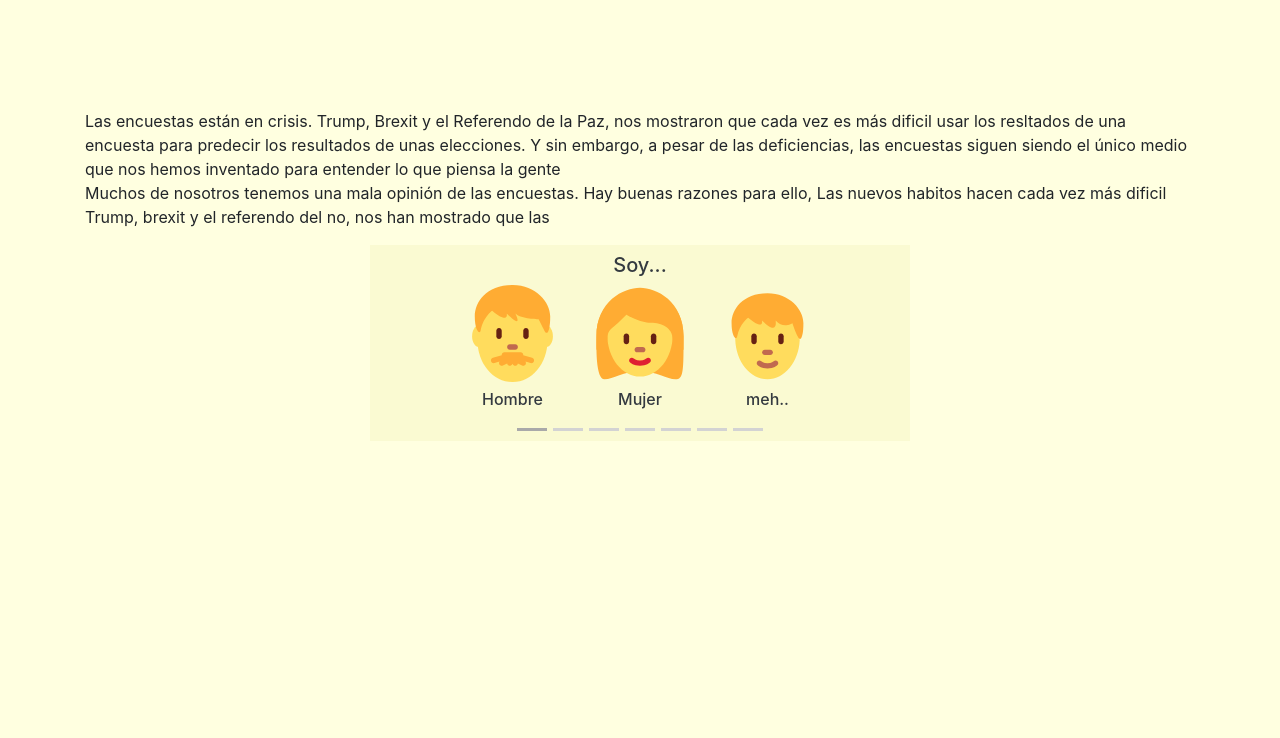
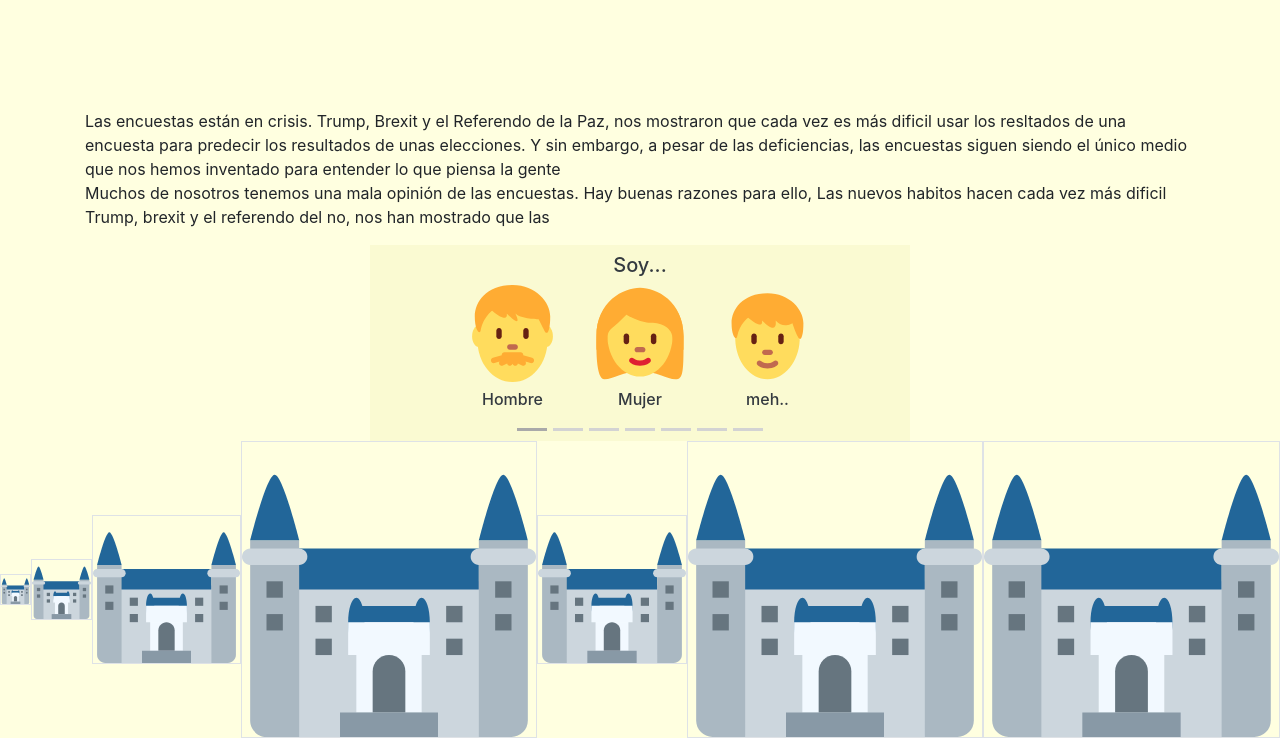
Before and after one commit to efcaguab/demografia-del-voto, a plain HTML site: page demografia_template.html in a window 1280 px wide. Shown: the part 434-1172 px from the top of the page. Before the commit the page ends 875 px from the top, so only its background shows below. Drawn offline with nearby package versions, Linux system fonts and the light colour scheme.

Commit message:
Try some flexes around

```diff
--- a/demografia_template.html
+++ b/demografia_template.html
@@ -133,6 +133,20 @@
       </div>
     </div>
 
+    <div class="d-flex flex-row align-items-center">
+      <div class="p-0 border" id="flex-1" style="width:10%">
+        <img class="img-fluid" src="www/img/em/castle.svg">
+      </div>
+      <div class="p-0 border" id="flex-2"style="width:20%"><img class="img-fluid" src="www/img/em/castle.svg"></div>
+      <div class="p-0 border" id="flex-3"style="width:50%"><img class="img-fluid" src="www/img/em/castle.svg"></div>
+      <div class="p-0 border" id="flex-4"style="width:100%"><img class="img-fluid" src="www/img/em/castle.svg"></div>
+      <div class="p-0 border" id="flex-5"style="width:50%"><img class="img-fluid" src="www/img/em/castle.svg"></div>
+      <div class="p-0 border" id="flex-6"style="width:100%"><img class="img-fluid" src="www/img/em/castle.svg"></div>
+      <div class="p-0 border" id="flex-7"style="width:100%"><img class="img-fluid" src="www/img/em/castle.svg"></div>
+
+    </div>
+
+
     <!-- {{ buttons_test}} -->
   </main>
 
```
